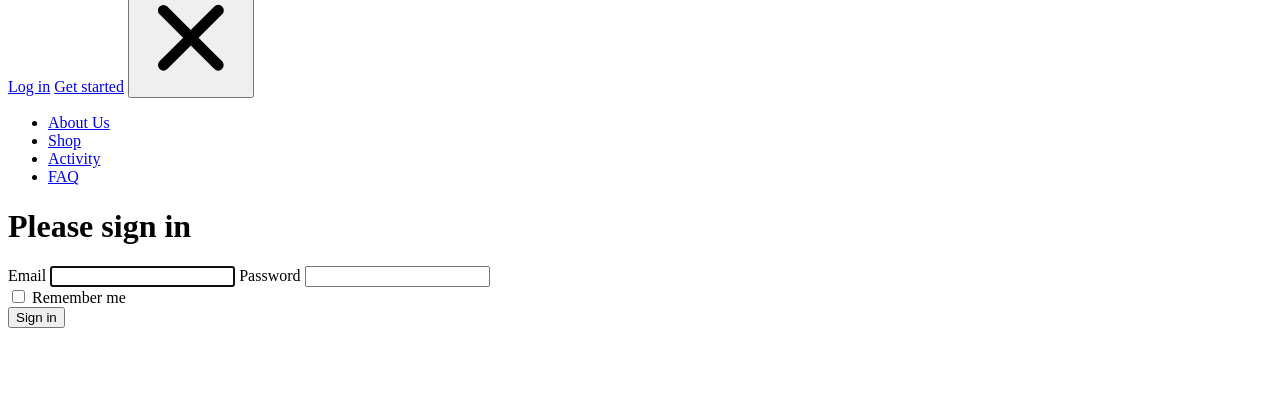
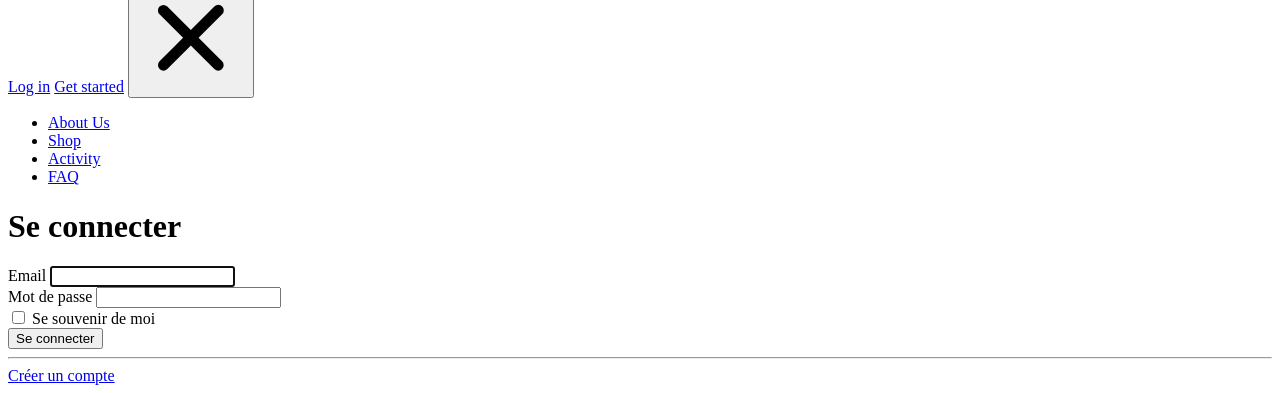
Before and after one commit to Rdschmps/BDS-RYC, a Symfony app: template templates/security/login.html.twig in a window 1280 px wide. Shown: the part 460-853 px from the top of the page. Before the commit the page ends 788 px from the top, so only its background shows below. Run offline with Twig, Linux system fonts and the light colour scheme; the template is opened without the code that fills it, so the values that code supplies are empty; some libraries are stand-ins or nearby versions.

Commit message:
adding style in login and fixing register

```diff
--- a/templates/registration/register.html.twig
+++ b/templates/registration/register.html.twig
@@ -39,7 +39,7 @@
         </div>
 
         <div class="text-center mt-4">
-            <button type="submit" class="w-full bg-red-500 hover:bg-red-700 text-white font-bold py-2 px-4 rounded-lg transition duration-300">
+            <button type="submit" class="w-full bg-[#9d030d] hover:bg-red-700 text-white font-bold py-2 px-4 rounded-lg transition duration-300">
                 S'inscrire
             </button>
         </div>
--- a/templates/security/login.html.twig
+++ b/templates/security/login.html.twig
@@ -1,38 +1,63 @@
 {% extends 'base.html.twig' %}
 
-{% block title %}Log in!{% endblock %}
+{% block title %}Connexion{% endblock %}
 
 {% block body %}
-<form method="post">
+<div class="flex items-center justify-center min-h-screen bg-gray-100">
+    <div class="w-full max-w-md bg-white shadow-lg rounded-lg p-8">
+        <div class="text-center mb-6">
+            <h1 class="text-2xl font-semibold text-gray-800">Se connecter</h1>
+        </div>
+
+        <form method="post" class="space-y-4">
             {% if error %}
-        <div class="alert alert-danger">{{ error.messageKey|trans(error.messageData, 'security') }}</div>
+                <div class="p-3 text-sm text-white bg-red-500 rounded-lg">
+                    {{ error.messageKey|trans(error.messageData, 'security') }}
+                </div>
             {% endif %}
 
             {% if app.user %}
-        <div>
-            You are logged in as {{ app.user.userIdentifier }},
-            <a href="/logout">Logout</a>
+                <div class="text-sm text-gray-700">
+                    Vous êtes connecté en tant que {{ app.user.userIdentifier }},
+                    <a href="{{ path('app_logout') }}" class="text-red-500 hover:underline">Déconnexion</a>
                 </div>
             {% endif %}
 
-    <h1 class="h3 mb-3 font-weight-normal">Please sign in</h1>
-    <label for="inputEmail">Email</label>
-    <input type="email" value="{{ last_username }}" name="email" id="inputEmail" class="form-control" autocomplete="email" required autofocus>
-    <label for="inputPassword">Password</label>
-    <input type="password" name="password" id="inputPassword" class="form-control" autocomplete="current-password" required>
-
-    <input type="hidden" name="_csrf_token"
-           value="{{ csrf_token('authenticate') }}"
-    >
-
-    <div class="checkbox mb-3">
-        <label>
-            <input type="checkbox" name="_remember_me"> Remember me
-        </label>
+            <div>
+                <label class="block text-gray-700">Email</label>
+                <input type="email" value="{{ last_username }}" name="email" id="inputEmail"
+                       class="w-full px-4 py-2 border rounded-lg focus:ring focus:ring-red-300"
+                       autocomplete="email" required autofocus>
             </div>
 
-    <button class="btn btn-lg btn-primary" type="submit">
-        Sign in
+            <div>
+                <label class="block text-gray-700">Mot de passe</label>
+                <input type="password" name="password" id="inputPassword"
+                       class="w-full px-4 py-2 border rounded-lg focus:ring focus:ring-red-300"
+                       autocomplete="current-password" required>
+            </div>
+
+            <input type="hidden" name="_csrf_token" value="{{ csrf_token('authenticate') }}">
+
+            <div class="flex items-center">
+                <input type="checkbox" name="_remember_me" id="rememberMe" class="mr-2">
+                <label for="rememberMe" class="text-gray-700 text-sm">Se souvenir de moi</label>
+            </div>
+
+            <div class="text-center mt-4">
+                <button type="submit" class="w-full bg-[#9d030d] hover:bg-red-700 text-white font-bold py-2 px-4 rounded-lg transition duration-300">
+                    Se connecter
                 </button>
+            </div>
         </form>
+
+        <hr class="my-4">
+
+        <div class="text-center">
+            <a class="text-sm text-red-500 hover:underline" href="{{ path('app_register') }}">
+                Créer un compte
+            </a>
+        </div>
+    </div>
+</div>
 {% endblock %}
```
Lines whose indentation alone changed are shown as unchanged.
